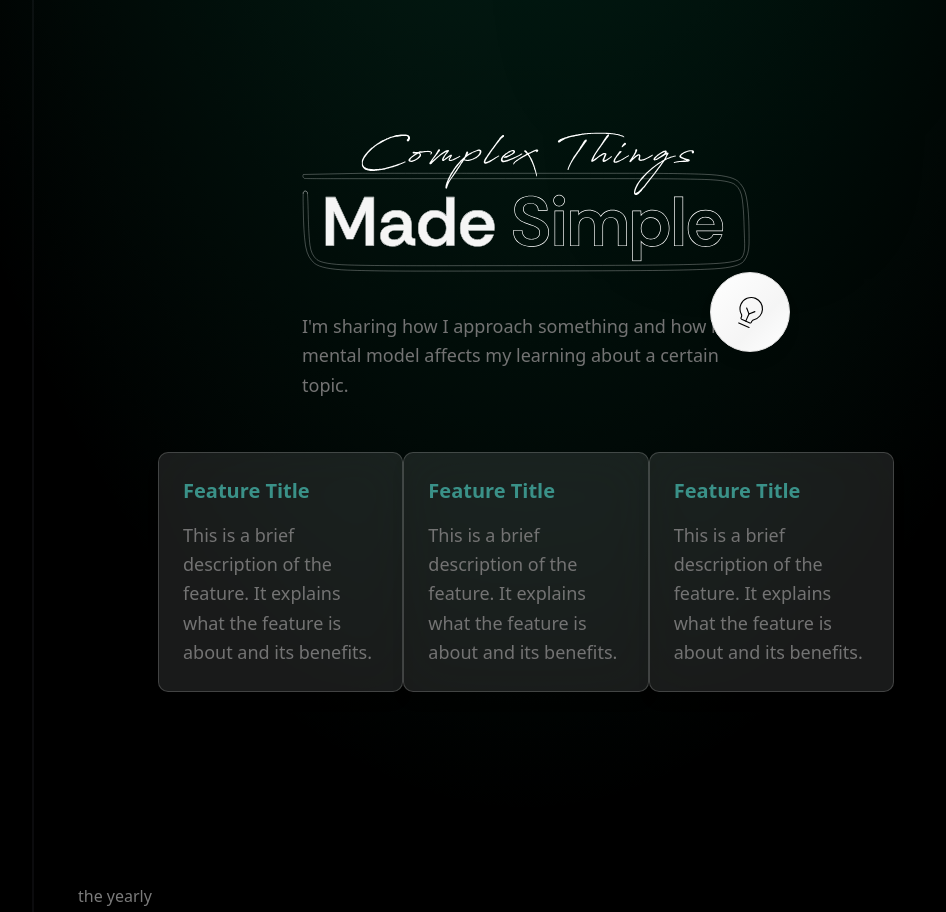
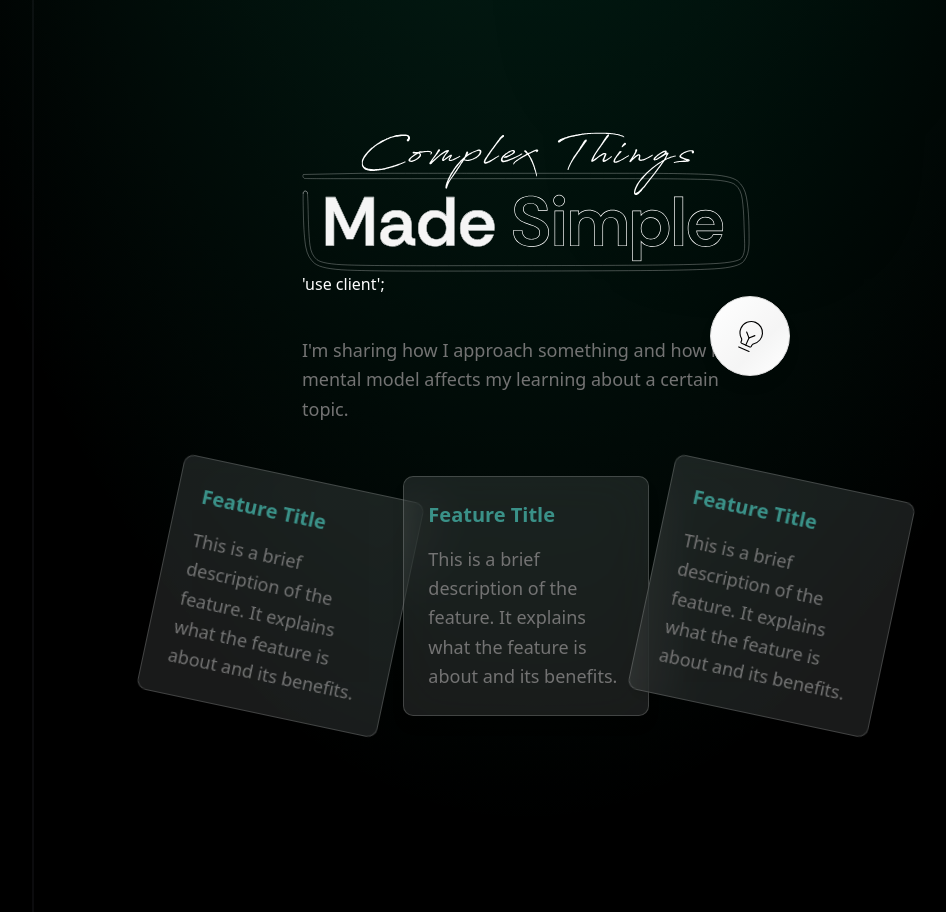
Before and after one commit to CoddingwithPranav/pranavmishra.dev, a Next.js app: page / in a window 1280 px wide. Shown: the part 860-1772 px from the top of the page, without its empty margins (114-1060 px from the left). Built offline with nearby package versions, Linux system fonts and the light colour scheme.

Commit message:
fixed ui bug

```diff
--- a/src/components/feature/feature.tsx
+++ b/src/components/feature/feature.tsx
@@ -1,4 +1,3 @@
-'use client';
 import React from 'react';
 import FeatureCard from './featureCard';
 
@@ -14,6 +13,7 @@ export default function Feature() {
               alt="Feature illustration"
               className="w-full max-w-md h-auto object-contain"
             />
+'use client';
             {/* Glassmorphic Icon Overlay */}
             <div className="absolute bottom-0 right-0 transform translate-x-1/4 translate-y-1/4 sm:translate-x-1/2 sm:translate-y-1/2">
               <div
@@ -42,9 +42,9 @@ export default function Feature() {
         </div>
 
         <div className='flex justify-between '>
-          <FeatureCard  rotateDeg={12}/>
-          <FeatureCard  rotateDeg={10}/>
-          <FeatureCard  rotateDeg={12}/>
+          <FeatureCard  key={'card-1'} rotateDeg={12}/>
+          <FeatureCard  key={'card-2'} />
+          <FeatureCard  key={'card-3'} rotateDeg={12}/>
         </div>
       </section>
     </>
--- a/src/components/feature/featureCard.tsx
+++ b/src/components/feature/featureCard.tsx
@@ -1,12 +1,13 @@
 import { cn } from "@/lib/utils";
 
-export default function FeatureCard({ rotateDeg = 12 }: { rotateDeg?: number }) {
+export default function FeatureCard({ rotateDeg  }: { rotateDeg?: number }) {
+  console.log('FeatureCard rotateDeg:', rotateDeg);
   return (
     <div
       className={cn(
-        `rotate-${rotateDeg}`,
         "p-6 bg-card/10  dark:bg-card/20 backdrop-blur-xl shadow-lg rounded-[var(--radius-lg)] border border-border/20 dark:border-border/30 transition-all duration-300 max-w-sm",
       )}
+      style={{ transform: `rotate(${rotateDeg}deg)` }}
     >
       <h3 className="text-xl font-semibold mb-4 text-primary dark:text-foreground">
         Feature Title
```
